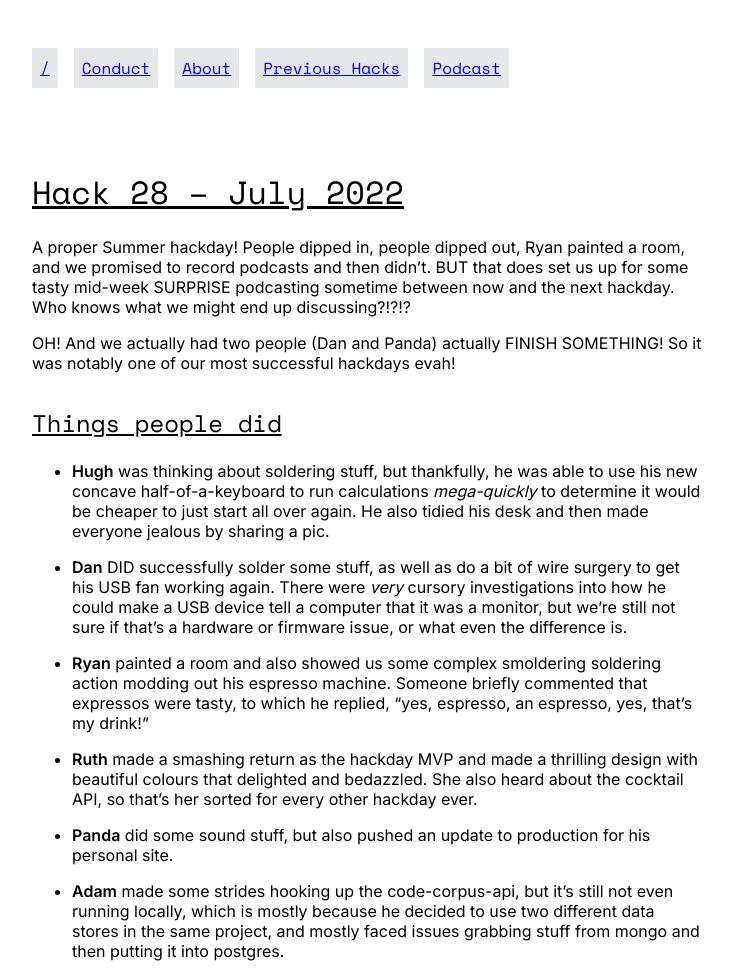
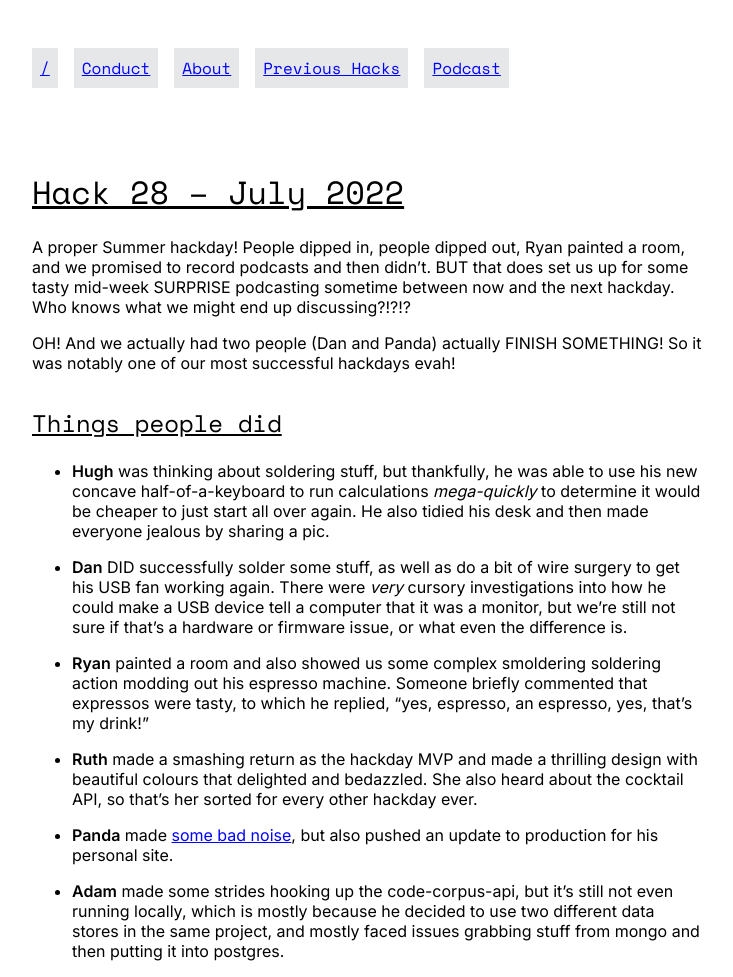
Before and after one commit to remotehack/remotehack.github.io, a Jekyll site: the page built from _hacks/28.md, in a window 1280 px wide. Shown: the whole page, without its empty margins (272-1005 px from the left). Built offline with Jekyll 4.4.1, drawn with Linux system fonts in a browser that asks for light colours.

Commit message:
Update _hacks/28.md
Co-authored-by: Panda Rushwood <panda@ticklethepanda.dev>

```diff
--- a/_hacks/28.md
+++ b/_hacks/28.md
@@ -18,6 +18,6 @@ OH! And we actually had two people (Dan and Panda) actually FINISH SOMETHING! So
 
 - **Ruth** made a smashing return as the hackday MVP and made a thrilling design with beautiful colours that delighted and bedazzled. She also heard about the cocktail API, so that's her sorted for every other hackday ever.
 
-- **Panda** did some sound stuff, but also pushed an update to production for his personal site.
+- **Panda** made [some bad noise](https://sound-degrades.ticklethepanda.dev/), but also pushed an update to production for his personal site.
 
 - **Adam** made some strides hooking up the code-corpus-api, but it's still not even running locally, which is mostly because he decided to use two different data stores in the same project, and mostly faced issues grabbing stuff from mongo and then putting it into postgres.
```
